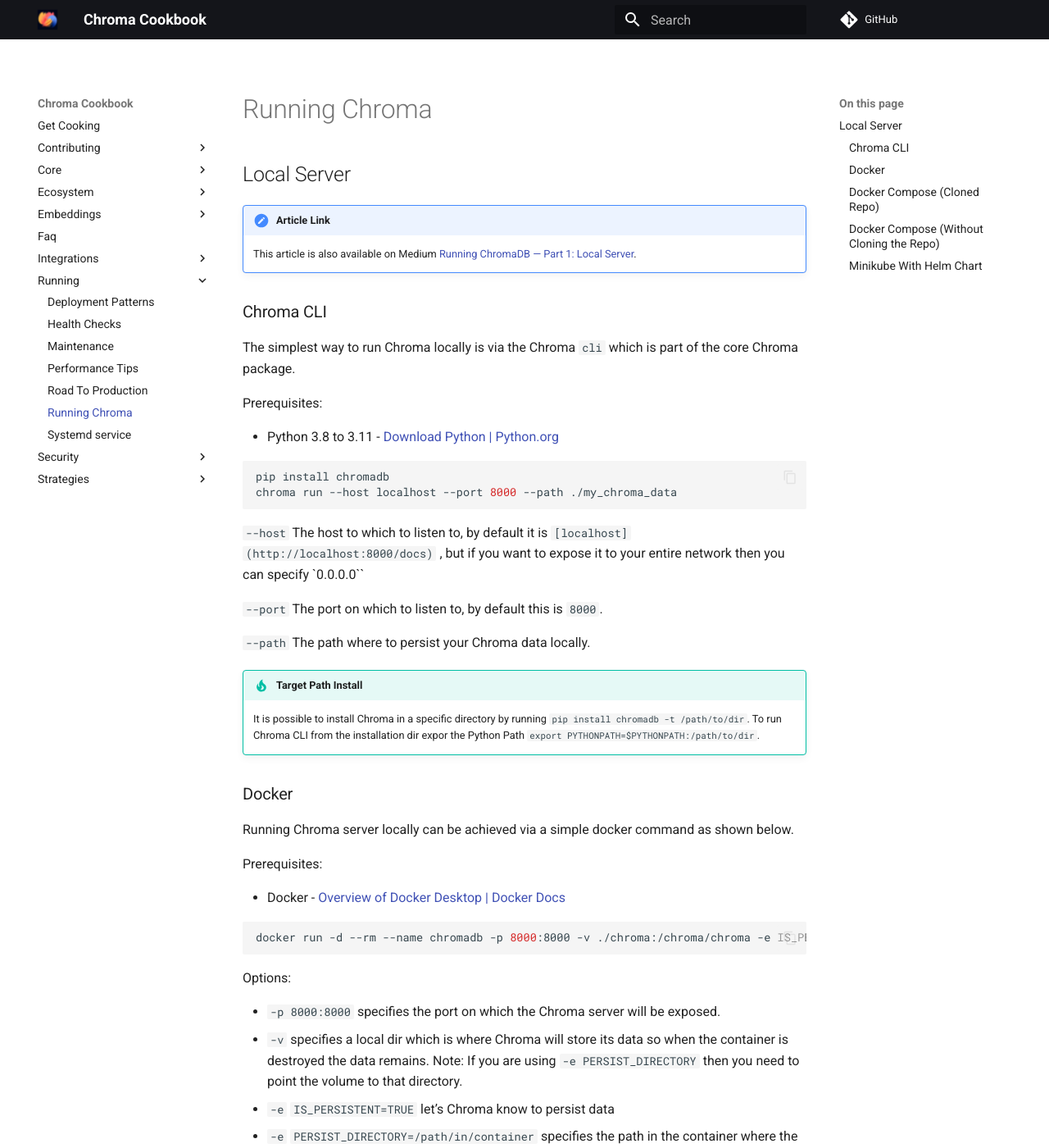
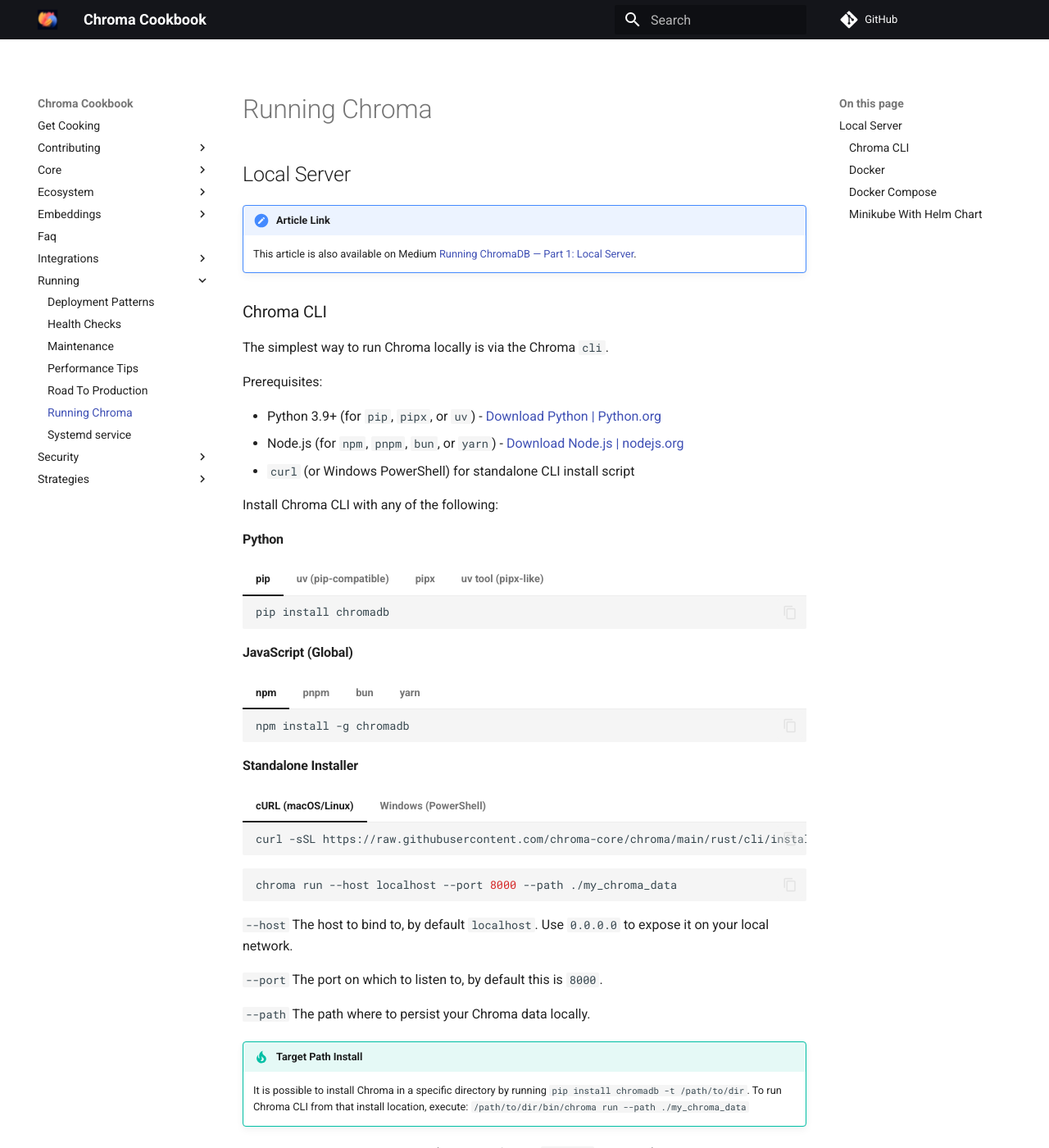
Before and after one commit to amikos-tech/chroma-cookbook, an MkDocs documentation site: the page built from docs/running/running-chroma.md, in a window 1280 px wide and 1400 px high. Shown: the whole window at 82% size. Built offline with MkDocs 1.6.1 and Material for MkDocs 9.7.7, drawn with Linux system fonts in a browser that asks for light colours; comment, search, counter and statistics services are not loaded; some of the changed text lies outside the part shown.

Commit message:
docs: refresh running guide and changelog for Chroma 1.5.1

````diff
--- a/docs/running/running-chroma.md
+++ b/docs/running/running-chroma.md
@@ -8,19 +8,90 @@
 
 ### Chroma CLI
 
-The simplest way to run Chroma locally is via the Chroma `cli` which is part of the core Chroma package.
+The simplest way to run Chroma locally is via the Chroma `cli`.
 
 Prerequisites:
 
-- Python 3.8 to 3.11 - [Download Python | Python.org](https://www.python.org/downloads/)
+- Python 3.9+ (for `pip`, `pipx`, or `uv`) - [Download Python | Python.org](https://www.python.org/downloads/)
+- Node.js (for `npm`, `pnpm`, `bun`, or `yarn`) - [Download Node.js | nodejs.org](https://nodejs.org/en/download)
+- `curl` (or Windows PowerShell) for standalone CLI install script
+
+Install Chroma CLI with any of the following:
+
+#### Python
+
+=== "pip"
+
+    ```shell
+    pip install chromadb
+    ```
+
+=== "uv (pip-compatible)"
+
+    ```shell
+    uv venv .venv
+    source .venv/bin/activate  # macOS/Linux
+    # Windows (PowerShell): .venv\Scripts\Activate.ps1
+    uv pip install chromadb
+    ```
+
+=== "pipx"
+
+    ```shell
+    pipx install chromadb
+    ```
+
+=== "uv tool (pipx-like)"
+
+    ```shell
+    uv tool install chromadb
+    ```
+
+#### JavaScript (Global)
+
+=== "npm"
+
+    ```shell
+    npm install -g chromadb
+    ```
+
+=== "pnpm"
+
+    ```shell
+    pnpm add -g chromadb
+    ```
+
+=== "bun"
+
+    ```shell
+    bun add -g chromadb
+    ```
+
+=== "yarn"
+
+    ```shell
+    yarn global add chromadb
+    ```
+
+#### Standalone Installer
+
+=== "cURL (macOS/Linux)"
+
+    ```shell
+    curl -sSL https://raw.githubusercontent.com/chroma-core/chroma/main/rust/cli/install/install.sh | bash
+    ```
+
+=== "Windows (PowerShell)"
+
+    ```powershell
+    iex ((New-Object System.Net.WebClient).DownloadString('https://raw.githubusercontent.com/chroma-core/chroma/main/rust/cli/install/install.ps1'))
+    ```
 
 ```shell
-pip install chromadb
 chroma run --host localhost --port 8000 --path ./my_chroma_data
 ```
 
-`--host` The host to which to listen to, by default it is `[localhost](http://localhost:8000/docs)` , but if you want to
-expose it to your entire network then you can specify `0.0.0.0``
+`--host` The host to bind to, by default `localhost`. Use `0.0.0.0` to expose it on your local network.
 
 `--port` The port on which to listen to, by default this is `8000`.
 
@@ -29,7 +100,27 @@
 !!! tip "Target Path Install"
 
     It is possible to install Chroma in a specific directory by running `pip install chromadb -t /path/to/dir`.
-    To run Chroma CLI from the installation dir expor the Python Path `export PYTHONPATH=$PYTHONPATH:/path/to/dir`.
+    To run Chroma CLI from that install location, execute:
+    `/path/to/dir/bin/chroma run --path ./my_chroma_data`
+
+For advanced 1.x server settings (YAML config and `CHROMA_` overrides), see
+[Chroma Configuration](../core/configuration.md).
+
+??? example "Optional: CLI with YAML config (collapsed)"
+
+    ```yaml title="chroma.local.yaml"
+    port: 8000
+    listen_address: "127.0.0.1"
+    persist_path: "./my_chroma_data"
+    allow_reset: false
+    sqlitedb:
+      hash_type: "md5"
+      migration_mode: "apply"
+    ```
+
+    ```shell
+    CONFIG_PATH=./chroma.local.yaml chroma run
+    ```
 
 ### Docker
 
@@ -40,93 +131,101 @@
 - Docker - [Overview of Docker Desktop | Docker Docs](https://docs.docker.com/desktop/)
 
 ```shell
-docker run -d --rm --name chromadb -p 8000:8000 -v ./chroma:/chroma/chroma -e IS_PERSISTENT=TRUE -e ANONYMIZED_TELEMETRY=TRUE chromadb/chroma:0.6.3
+docker run -d --rm --name chromadb \
+  -p 8000:8000 \
+  -v ./chroma-data:/data \
+  chromadb/chroma:1.5.1
 ```
 
 Options:
 
 - `-p 8000:8000` specifies the port on which the Chroma server will be exposed.
 - `-v` specifies a local dir which is where Chroma will store its data so when the container is destroyed the data
-  remains. Note: If you are using `-e PERSIST_DIRECTORY` then you need to point the volume to that directory.
-- `-e` `IS_PERSISTENT=TRUE` let’s Chroma know to persist data
-- `-e` `PERSIST_DIRECTORY=/path/in/container` specifies the path in the container where the data will be stored, by
-  default it is `/chroma/chroma`
-- `-e ANONYMIZED_TELEMETRY=TRUE` allows you to turn on (`TRUE`) or off (`FALSE`) anonymous product telemetry which helps
-  the Chroma team in making informed decisions about Chroma OSS and commercial direction.
-- `chromadb/chroma:5.11` indicates the Chroma release version.
+  remains. For current Chroma server images, mount `/data` to persist DB files.
+- `chromadb/chroma:1.5.1` indicates the Chroma release version.
 
-### Docker Compose (Cloned Repo)
+!!! note "Current v1.x Images"
 
-If you are feeling adventurous you can also use the Chroma `main` branch to run a local Chroma server with the latest
-changes:
+    Legacy environment variables such as `IS_PERSISTENT`, `PERSIST_DIRECTORY`, and `ANONYMIZED_TELEMETRY`
+    are from older server configuration flows and should not be used in the default v1.x Docker run setup.
+
+??? example "Optional: Docker with YAML config file (collapsed)"
+
+    ```yaml title="chroma.docker.yaml"
+    port: 8000
+    listen_address: "0.0.0.0"
+    persist_path: "/data"
+    allow_reset: false
+    sqlitedb:
+      hash_type: "md5"
+      migration_mode: "apply"
+    ```
+
+    ```shell
+    docker run -d --rm --name chromadb \
+      -p 8000:8000 \
+      -v ./chroma-data:/data \
+      -v ./chroma.docker.yaml:/chroma/config.yaml:ro \
+      -e CONFIG_PATH=/chroma/config.yaml \
+      chromadb/chroma:1.5.1
+    ```
+
+### Docker Compose
+
+Chroma server can also be run with Docker Compose by creating a `docker-compose.yaml`.
 
 Prerequisites:
 
 - Docker - [Overview of Docker Desktop | Docker Docs](https://docs.docker.com/desktop/)
-- Git - [Git - Downloads (git-scm.com)](https://git-scm.com/downloads)
 
-```shell
-git clone https://github.com/chroma-core/chroma && cd chroma
-docker compose up -d --build
+```yaml
+services:
+  chromadb:
+    image: chromadb/chroma:1.5.1
+    volumes:
+      - ./chroma-data:/data
+    ports:
+      - "8000:8000"
+    healthcheck:
+      test: ["CMD", "curl", "-f", "http://localhost:8000/api/v2/heartbeat"]
+      interval: 30s
+      timeout: 10s
+      retries: 3
 ```
 
-If you want to run a specific version of Chroma you can checkout the version tag you need:
+The above will create a container with Chroma `1.5.1`, expose it on local port `8000`, and persist data in
+`./chroma-data` relative to where `docker-compose.yaml` is run.
 
-```shell
-git checkout release/0.6.3
-```
+??? example "Optional: Docker Compose with YAML config file (collapsed)"
 
-### Docker Compose (Without Cloning the Repo)
-
-If you do not wish or are able to clone the repo locally, Chroma server can also be run with docker compose by
-creating (or using a gist) a `docker-compose.yaml`
-
-Prerequisites:
-
-- Docker - [Overview of Docker Desktop | Docker Docs](https://docs.docker.com/desktop/)
-- cURL (if you want to use the gist approach)
-
-```yaml
-version: '3.9'
-
-networks:
-  net:
-    driver: bridge
-services:
-  chromadb:
-    image: chromadb/chroma:0.6.3
-    volumes:
-      - ./chromadb:/chroma/chroma
-    environment:
-      - IS_PERSISTENT=TRUE
-      - PERSIST_DIRECTORY=/chroma/chroma # this is the default path, change it as needed
-      - ANONYMIZED_TELEMETRY=${ANONYMIZED_TELEMETRY:-TRUE}
-    ports:
-      - 8000:8000
-    networks:
-      - net
-```
-
-The above will create a container with the latest Chroma (`chromadb/chroma:0.6.3`), will expose it to port `8000` on
-the local machine and will persist data in `./chromadb` relative path from where the `docker-compose.yaml` has been ran.
+    ```yaml
+    services:
+      chromadb:
+        image: chromadb/chroma:1.5.1
+        volumes:
+          - ./chroma-data:/data
+          - ./chroma.docker.yaml:/chroma/config.yaml:ro
+        environment:
+          - CONFIG_PATH=/chroma/config.yaml
+        ports:
+          - "8000:8000"
+    ```
 
 !!! tip "Versioning"
 
     When running Chroma with docker compose try to pin the version to a specific release. This will ensure intentional upgrades and avoid potential issues (usually with clients).
 
-We have also created a small gist with the above file for convenience:
-
-```bash
-curl -s https://gist.githubusercontent.com/tazarov/4fd933274bbacb3b9f286b15c01e904b/raw/87268142d64d8ee0f7f98c27a62a5d089923a1df/docker-compose.yaml | docker-compose -f - up
-```
-
 ### Minikube With Helm Chart
 
-> Note: This deployment can just as well be done with `KinD` depending on your preference.
+!!! note "KinD Alternative"
+
+    This deployment can also be done with `KinD`, depending on your preference.
 
 A more advanced approach to running Chroma locally (but also on a remote cluster) is to deploy it using a Helm chart.
 
-> Disclaimer: The chart used here is not a 1st party chart, but is contributed by a core contributor to Chroma.
+!!! note "Community-Maintained Chart"
+
+    The chart used here is not a first-party Chroma chart and is maintained by a core contributor.
 
 Prerequisites:
 
@@ -149,16 +248,14 @@
 ```bash
 helm repo add chroma https://amikos-tech.github.io/chromadb-chart/
 helm repo update
-helm install chroma chroma/chromadb --set chromadb.apiVersion="0.6.3"
+helm install chroma chroma/chromadb \
+  --set image.tag="1.5.1"
 ```
 
-By default the chart will enable authentication in Chroma. To get the token run the following:
+??? note "Auth values for Chroma `>= 1.0.0`"
 
-```bash
-kubectl --namespace default get secret chromadb-auth -o jsonpath="{.data.token}" | base64 --decode
-# or use this to directly export variable
-export CHROMA_TOKEN=$(kubectl --namespace default get secret chromadb-auth -o jsonpath="{.data.token}" | base64 --decode)
-```
+    Chart values under `chromadb.auth.*` are legacy and ignored.
+    Use network-level controls (private networking, ingress auth, API gateway, mTLS) when needed.
 
 The first step to connect and start using Chroma is to forward your port:
 
@@ -166,30 +263,24 @@
 minikube service chroma-chromadb --url
 ```
 
-The above should print something like this:
+The command returns a local URL such as `http://127.0.0.1:61892`.
 
-```bash
-http://127.0.0.1:61892
-❗  Because you are using a Docker driver on darwin, the terminal needs to be open to run it.
-```
+??? tip "Driver-specific behavior"
 
-> Note: Depending on your OS the message might be slightly different.
+    On some setups (for example Docker driver on macOS), this command runs a local tunnel in the foreground.
+    Keep that terminal open while you use the URL.
 
 Test it out (`pip install chromadb`):
 
 ```python
 import chromadb
-from chromadb.config import Settings
 
-client = chromadb.HttpClient(host="http://127.0.0.1:61892",
-                             settings=Settings(
-                                 chroma_client_auth_provider="chromadb.auth.token.TokenAuthClientProvider",
-                                 chroma_client_auth_credentials="<your_chroma_token>"))
-client.heartbeat()  # this should work with or without authentication - it is a public endpoint
+client = chromadb.HttpClient(host="http://127.0.0.1:61892")
+client.heartbeat()  # public endpoint
 
-client.get_version()  # this should work with or without authentication - it is a public endpoint
+client.get_version()  # public endpoint
 
-client.list_collections()  # this is a protected endpoint and requires authentication
+client.list_collections()  # expected to work in this local chart setup
 ```
 
-For more information about the helm chart consult - https://github.com/amikos-tech/chromadb-chart
+For more information about the Helm chart, see [amikos-tech/chromadb-chart](https://github.com/amikos-tech/chromadb-chart) or [Artifact Hub](https://artifacthub.io/packages/helm/chromadb-helm/chromadb).
--- /dev/null
+++ b/docs/stylesheets/custom.css
@@ -0,0 +1,15 @@
+.md-typeset .md-typeset__table {
+  display: block;
+  width: 100%;
+}
+
+.md-typeset .md-typeset__table > table {
+  width: 100%;
+}
+
+.md-typeset table:not([class]) {
+  display: table;
+  max-width: 100%;
+  min-width: 100%;
+  width: 100%;
+}
--- a/mkdocs.yml
+++ b/mkdocs.yml
@@ -48,6 +48,7 @@
 extra_css:
   - stylesheets/ethicalads.css
   - stylesheets/concepts-flow.css
+  - stylesheets/custom.css
 markdown_extensions:
   - abbr
   - admonition
````
Also changed, not shown: other parts of docs/running/running-chroma.md (+1 -1 lines), docs/index.md (+24 -17 lines).
